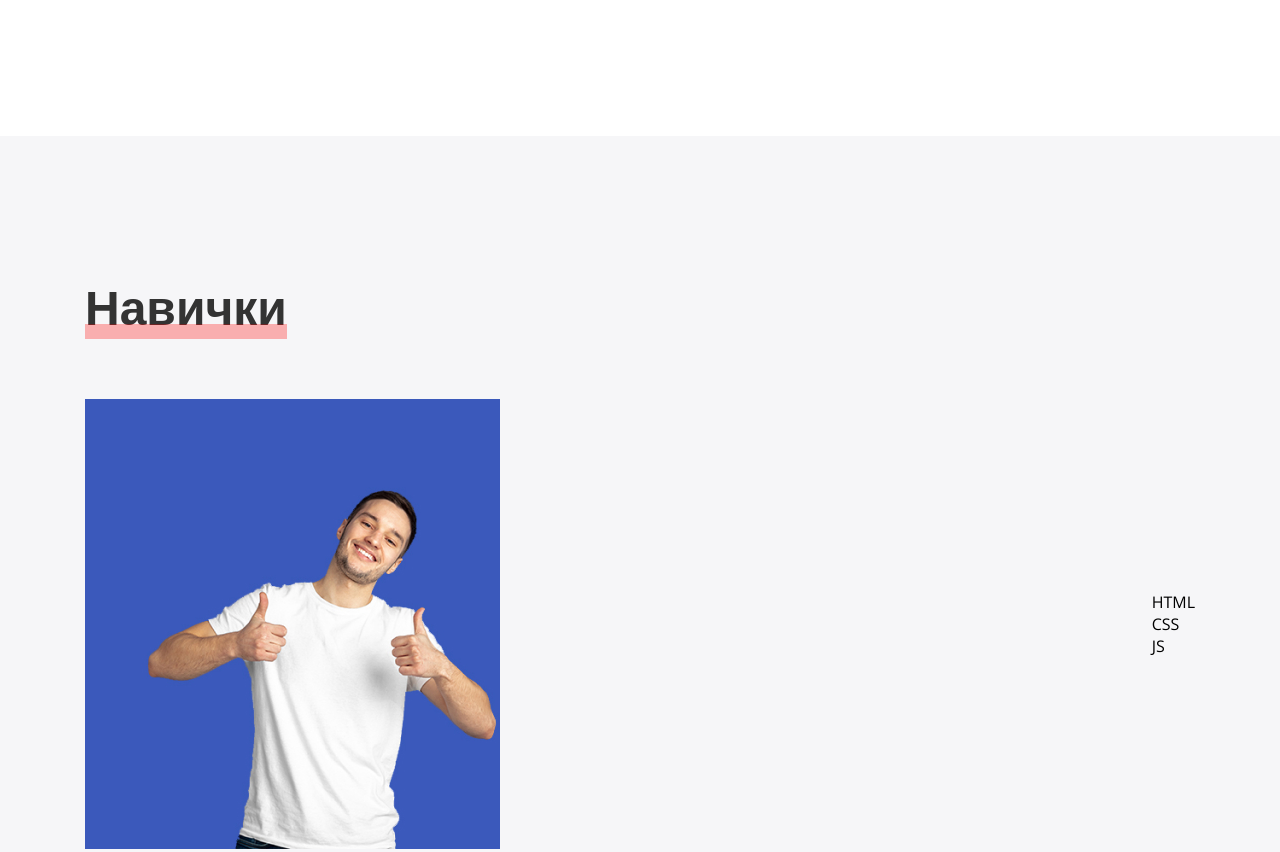
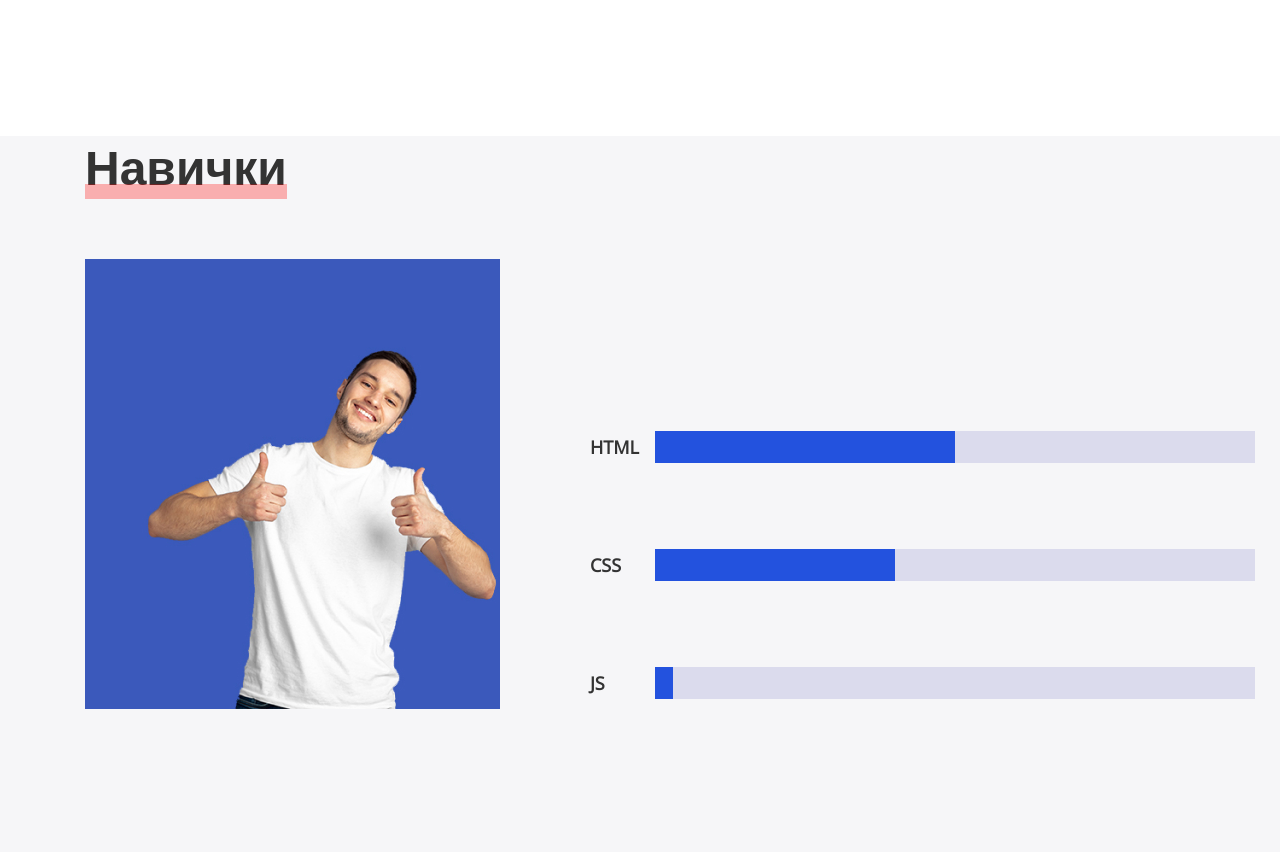
Before and after one commit to dimaboi21/portfolio, a plain HTML site: page index.html in a window 1280 px wide. Shown: the part 1240-2092 px from the top of the page. Drawn offline with nearby package versions, Linux system fonts and the light colour scheme.

Commit message:
portfolio

```diff
--- a/index.html
+++ b/index.html
@@ -67,32 +67,30 @@
         </div>
       </section>
 
-      <section class="skills">
+      <section class="skils">
         <div class="container">
-          <h2 class="title">Навички</h2>
-          <div class="skills__inner">
-            <img
-              src="./img/portrait 2.jpg"
-              alt="my photo"
-              class="skills__img"
-            />
-            <ul class="skills__list">
-              <li class="skills__item">
-                <p class="skills__in">HTML</p>
-                <div class="skills__graphic">
-                  <span class="skills__rating"></span>
+          <div class="skils__inner-all">
+            <div class="inner__left">
+              <p class="title">Навички</p>
+              <img src="./img/portrait 2.jpg" alt="myfoto" class="skils__img" />
+            </div>
+            <ul class="skils__list">
+              <li class="skils__item">
+                <p class="skils__in">HTML</p>
+                <div class="skils__graphic">
+                  <span class="skils__rating" style="width: 50%"></span>
                 </div>
               </li>
-              <li class="skills__item">
-                <p class="skills__in">CSS</p>
-                <div class="skills__graphic">
-                  <span class="skills__rating"></span>
+              <li class="skils__item">
+                <p class="skils__in">CSS</p>
+                <div class="skils__graphic">
+                  <span class="skils__rating" style="width: 40%"></span>
                 </div>
               </li>
-              <li class="skills__item">
-                <p class="skills__in">JS</p>
-                <div class="skills__graphic">
-                  <span class="skills__rating"></span>
+              <li class="skils__item">
+                <p class="skils__in">JS</p>
+                <div class="skils__graphic">
+                  <span class="skils__rating" style="width: 3%"></span>
                 </div>
               </li>
             </ul>
--- a/style.css
+++ b/style.css
@@ -259,15 +259,46 @@ body {
 
 /* skells */
 
-.skills {
-  padding: 140px 0 100px;
+.skils {
   background-color: #f6f6f8;
 }
+.skils__inner-all {
+  display: flex;
 
-.skills__inner{
+  align-items: center;
+}
+.skils__img {
+  padding-bottom: 140px;
+  margin-bottom: 140px;
+}
+.skils__list {
+  margin-left: 90px;
+}
+.skils__item {
+  margin-top: 85.71px;
   display: flex;
-  justify-content: space-between;
   align-items: center;
+}
+.skils__item:first-child {
+  margin-top: 0;
+}
+.skils__in {
+  font-weight: 600;
+  font-size: 18px;
+  line-height: 100%;
+  color: #333333;
+  width: 55px;
+  margin-right: 10px;
+}
+.skils__rating {
+  background-color: #2352de;
+  height: 32px;
+  display: block;
+}
+.skils__graphic {
+  background-color: #dbdbed;
+  width: 600px;
+  height: 32px;
 }
 
 /* services */
```
